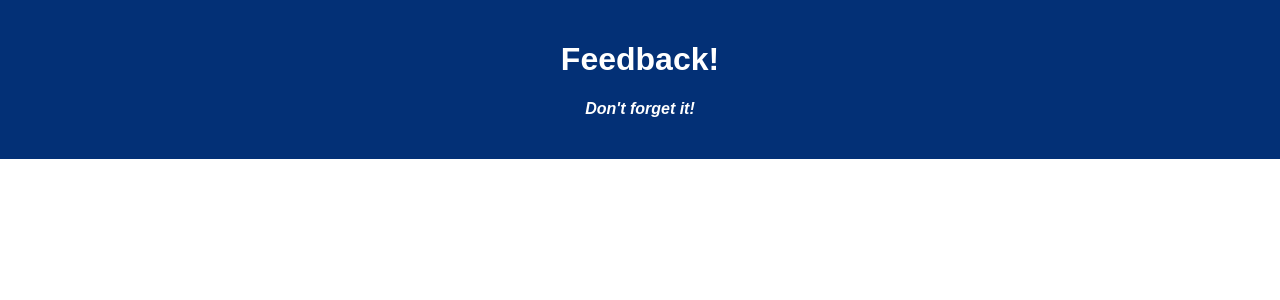
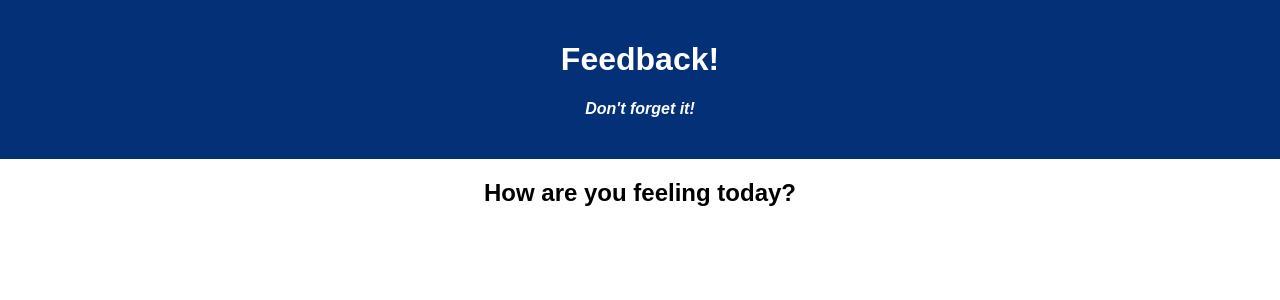
Before and after one commit to AndrewLeck/weekend-redux-feedback-loop, a React (Create React App) app: page / in a window 1280 px wide. Shown: the top 300 px of the page. Built offline with nearby package versions, Linux system fonts and the light colour scheme.

Commit message:
feelings handshake complete

```diff
--- a/src/components/App/App.jsx
+++ b/src/components/App/App.jsx
@@ -1,6 +1,7 @@
 import React from 'react';
 import axios from 'axios';
 import './App.css';
+import Feelings from '../Feeling/Feeling';
 
 function App() {
 
@@ -10,6 +11,7 @@ function App() {
         <h1 className='App-title'>Feedback!</h1>
         <h4>Don't forget it!</h4>
       </header>
+      <Feelings />
     </div>
   );
 }
--- a/src/components/Feeling/Feeling.jsx
+++ b/src/components/Feeling/Feeling.jsx
@@ -0,0 +1,11 @@
+
+function Feelings (){
+    console.log('Inside feelings function')
+
+    return(
+        <>
+            <h2>How are you feeling today?</h2>
+        </>
+    )
+}
+export default Feelings;
```
Also changed, not shown: 1 other file (tests, documents, lock files or other folders).
